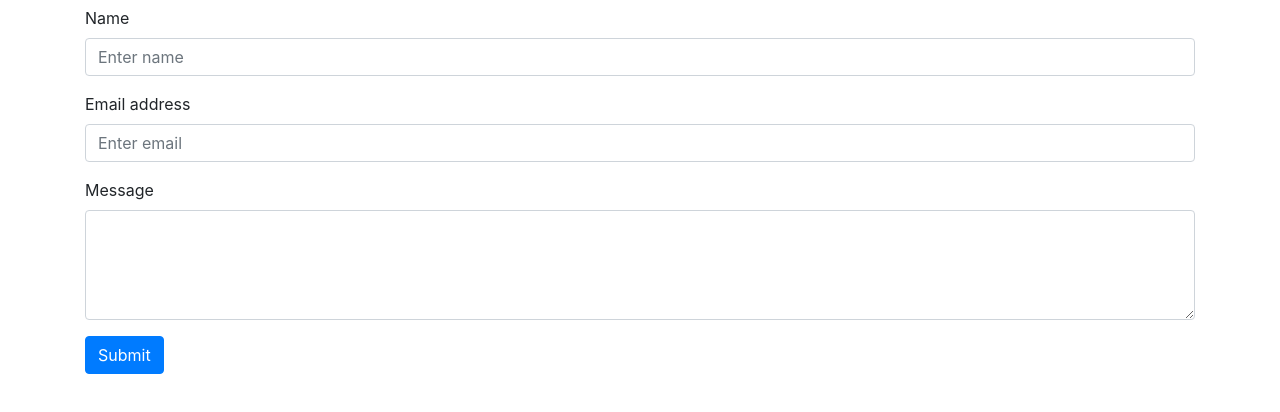
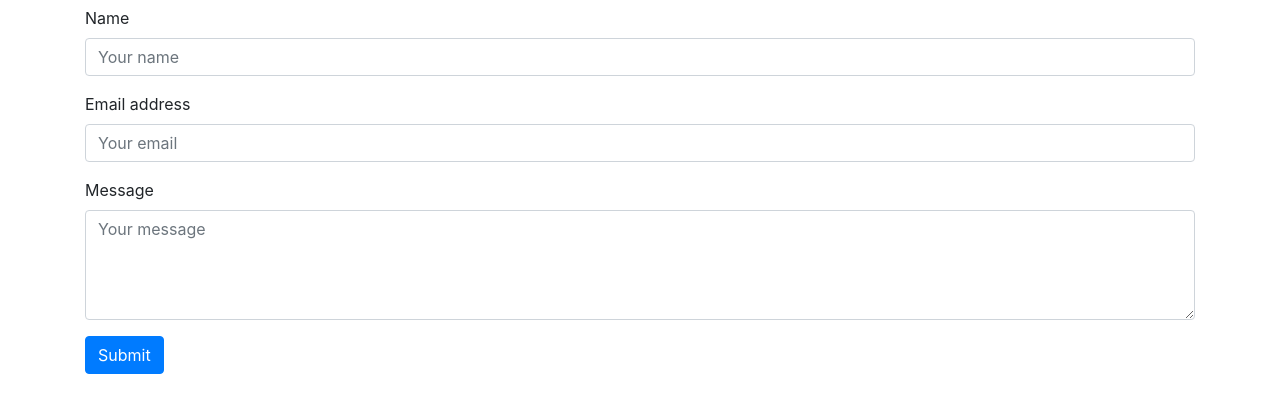
Before and after one commit to mastapegs/mpagan-gatsby-shopify-portfolio, a Gatsby site: page /contact in a window 1280 px wide. Shown: the part 106-518 px from the top of the page. Built offline with nearby package versions, Linux system fonts and the light colour scheme; Gatsby itself is replaced by a stand-in of ours.

Commit message:
change contact form placeholders

```diff
--- a/src/pages/contact.js
+++ b/src/pages/contact.js
@@ -42,7 +42,7 @@ const Contact = () => {
           <Form.Label>Name</Form.Label>
           <Form.Control
             type="text"
-            placeholder="Enter name"
+            placeholder="Your name"
             value={name}
             onChange={e => setName(e.target.value)}
           />
@@ -51,7 +51,7 @@ const Contact = () => {
           <Form.Label>Email address</Form.Label>
           <Form.Control
             type="email"
-            placeholder="Enter email"
+            placeholder="Your email"
             value={email}
             onChange={e => setEmail(e.target.value)}
           />
@@ -60,6 +60,7 @@ const Contact = () => {
           <Form.Label>Message</Form.Label>
           <Form.Control
             as="textarea"
+            placeholder="Your message"
             rows="4"
             value={message}
             onChange={e => setMessage(e.target.value)}
```
